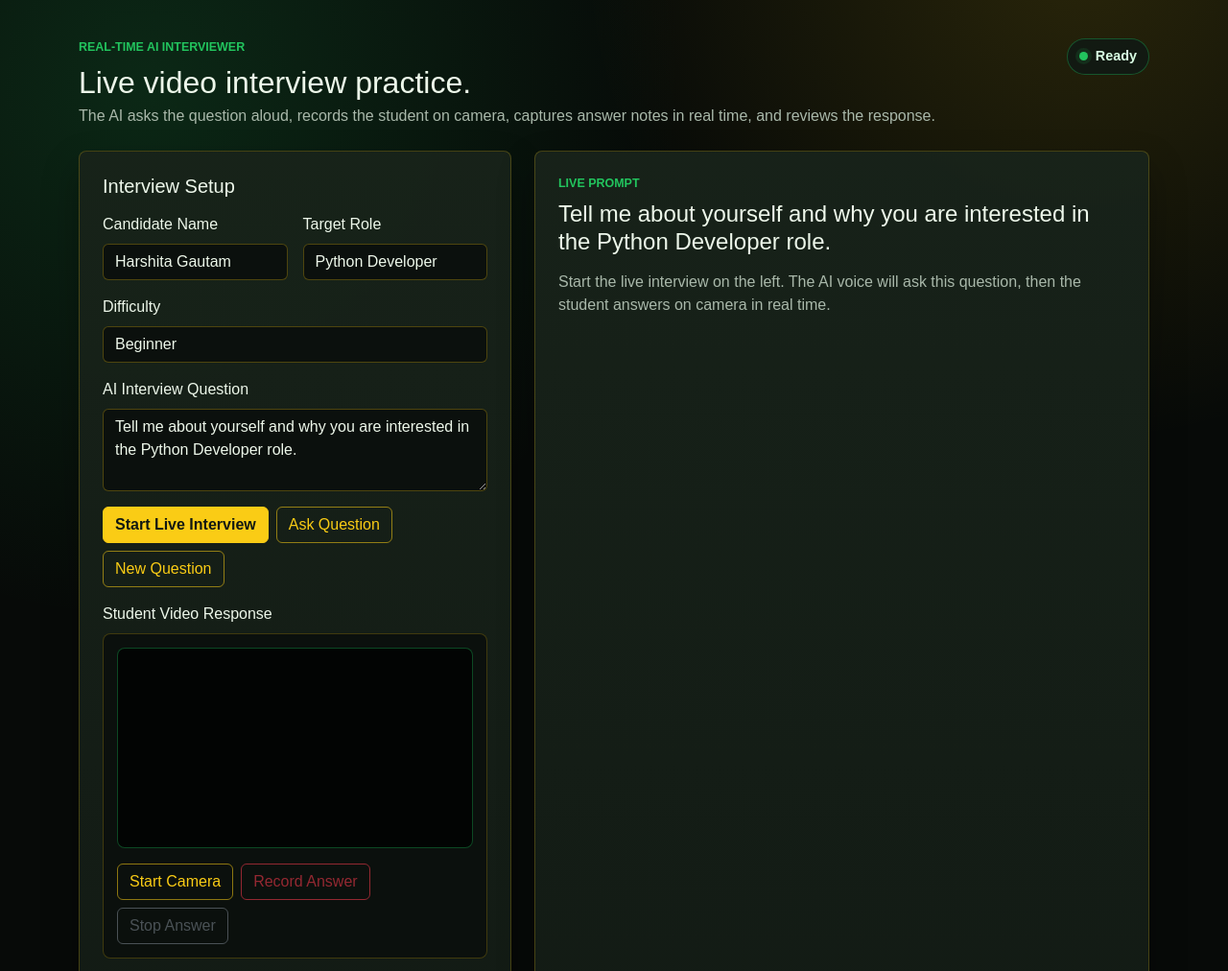
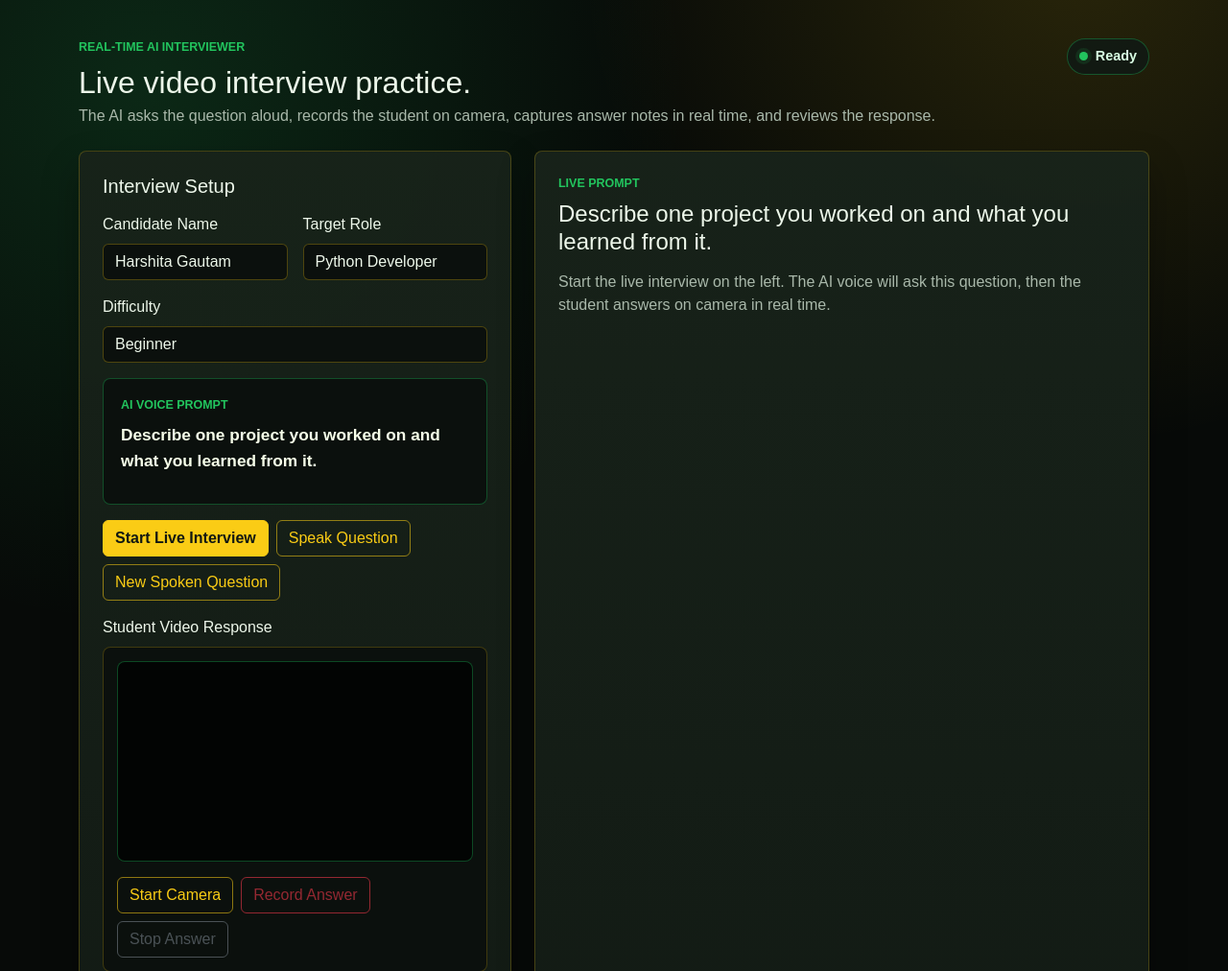
Before and after one commit to Harshita890/Interview-Coach, a Flask app: page /practice in a window 1280 px wide. Shown: the part 57-1069 px from the top of the page at 96% size. Run offline with Flask 3, Linux system fonts and the light colour scheme.

Commit message:
updated files

```diff
--- a/models/ai_interviewer.py
+++ b/models/ai_interviewer.py
@@ -1,3 +1,5 @@
+import random
+
 from models.analyzer import analyze_interview
 
 
@@ -28,9 +30,7 @@
 
     def generate_question(self, role, difficulty):
         questions = self.question_bank.get(difficulty, self.question_bank["Beginner"])
-        role_score = sum(ord(char) for char in role.lower())
-        question_index = role_score % len(questions)
-        return questions[question_index].format(role=role)
+        return random.choice(questions).format(role=role)
 
     def review_answer(self, question, answer, candidate_name, role, difficulty, video_filename=None):
         answer_text = answer.strip()
--- a/static/css/style.css
+++ b/static/css/style.css
@@ -281,6 +281,21 @@
   background: #0b100d;
 }
 
+.live-question-card {
+  min-height: 132px;
+  padding: 18px;
+  border: 1px solid rgba(34, 197, 94, 0.35);
+  border-radius: 8px;
+  background: #0b100d;
+}
+
+.live-question-text {
+  color: #f7ffe9;
+  font-size: 1.08rem;
+  font-weight: 800;
+  line-height: 1.55;
+}
+
 .video-stage {
   position: relative;
 }
--- a/static/js/video_practice.js
+++ b/static/js/video_practice.js
@@ -2,6 +2,7 @@
 const roleInput = document.getElementById("role");
 const difficultyInput = document.getElementById("difficulty");
 const questionInput = document.getElementById("question");
+const liveQuestionText = document.getElementById("liveQuestionText");
 const transcriptInput = document.getElementById("transcript");
 const cameraPreview = document.getElementById("cameraPreview");
 const recordedPreview = document.getElementById("recordedPreview");
@@ -28,6 +29,13 @@
 let timerId = null;
 let recordingStartedAt = null;
 let pendingSubmitAfterStop = false;
+
+function setQuestion(question) {
+  questionInput.value = question;
+  if (liveQuestionText) {
+    liveQuestionText.textContent = question;
+  }
+}
 
 function setStatus(message) {
   if (statusText) {
@@ -220,7 +228,7 @@
   window.speechSynthesis.speak(utterance);
 }
 
-async function loadNewQuestion() {
+async function loadNewQuestion({ speakAfterLoad = false } = {}) {
   const params = new URLSearchParams({
     role: roleInput.value || "General Interview",
     difficulty: difficultyInput.value || "Beginner",
@@ -233,8 +241,11 @@
   }
 
   const data = await response.json();
-  questionInput.value = data.question;
+  setQuestion(data.question);
   setStatus("Question ready");
+  if (speakAfterLoad) {
+    speakQuestion();
+  }
   return data.question;
 }
 
@@ -246,6 +257,7 @@
   transcriptInput.value = "";
   finalTranscript = "";
   videoInput.value = "";
+  await loadNewQuestion();
   speakQuestion({ onEnd: startRecording });
 }
 
@@ -266,10 +278,18 @@
   });
 });
 newQuestionButton?.addEventListener("click", () => {
-  loadNewQuestion().catch(() => {
+  loadNewQuestion({ speakAfterLoad: true }).catch(() => {
     alert("The app could not load a new question. You can edit the question manually.");
     setStatus("Question unchanged");
   });
+});
+
+roleInput?.addEventListener("change", () => {
+  loadNewQuestion().catch(() => setStatus("Question unchanged"));
+});
+
+difficultyInput?.addEventListener("change", () => {
+  loadNewQuestion().catch(() => setStatus("Question unchanged"));
 });
 
 form?.addEventListener("submit", (event) => {
--- a/templates/practice.html
+++ b/templates/practice.html
@@ -67,14 +67,17 @@
                     </select>
                   </div>
                   <div class="col-12">
-                    <label class="form-label" for="question">AI Interview Question</label>
-                    <textarea class="form-control" id="question" name="question" rows="3">{{ result.next_question if result else question }}</textarea>
+                    <input id="question" name="question" type="hidden" value="{{ result.next_question if result else question }}">
+                    <div class="live-question-card" aria-live="polite">
+                      <span class="eyebrow d-block mb-2">AI voice prompt</span>
+                      <p class="live-question-text mb-0" id="liveQuestionText">{{ result.next_question if result else question }}</p>
+                    </div>
                   </div>
                   <div class="col-12">
                     <div class="d-flex gap-2 flex-wrap">
                       <button class="btn btn-primary" id="startInterviewButton" type="button">Start Live Interview</button>
-                      <button class="btn btn-outline-primary" id="askQuestionButton" type="button">Ask Question</button>
-                      <button class="btn btn-outline-secondary" id="newQuestionButton" type="button">New Question</button>
+                      <button class="btn btn-outline-primary" id="askQuestionButton" type="button">Speak Question</button>
+                      <button class="btn btn-outline-secondary" id="newQuestionButton" type="button">New Spoken Question</button>
                     </div>
                   </div>
                   <div class="col-12">
```
Also changed, not shown: README.md.
